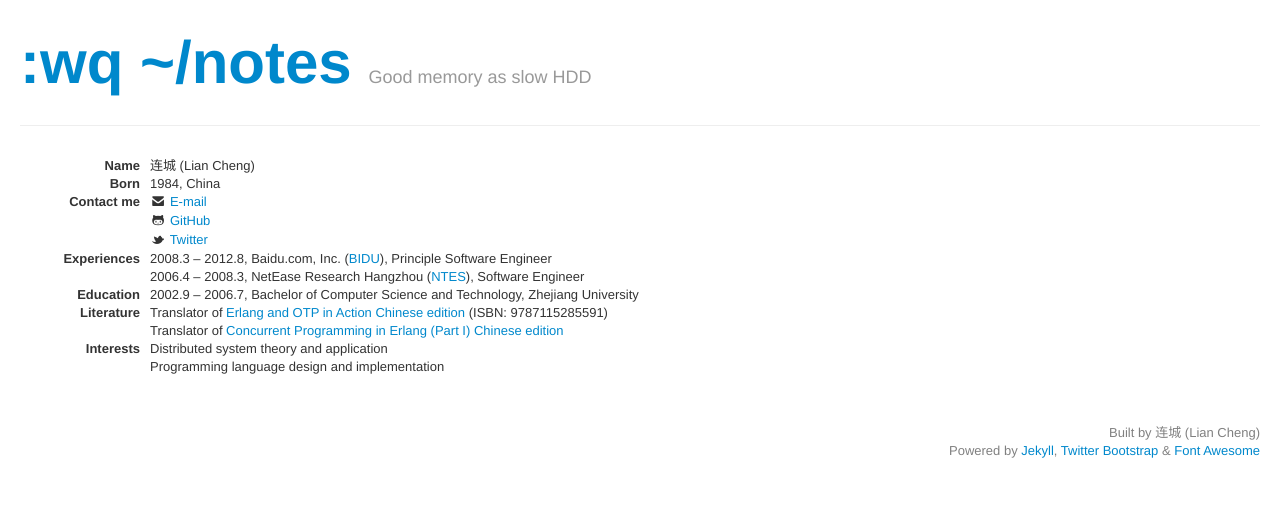
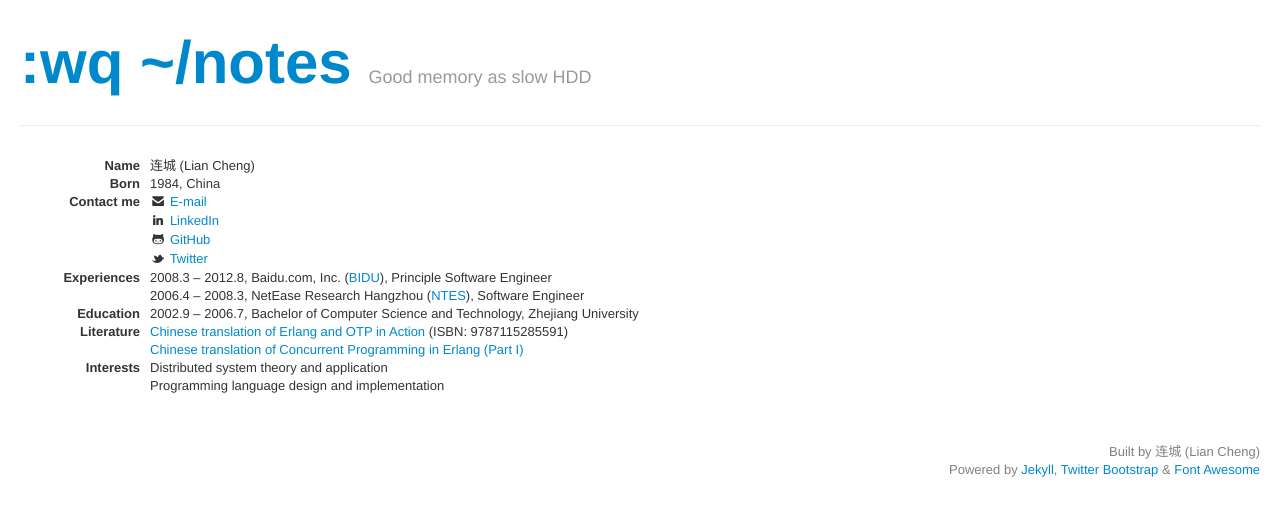
Before and after one commit to liancheng/blog.liancheng.info, a Jekyll site: the page built from about.html, in a window 1280 px wide. Shown: the top 516 px of the page. Built offline with Jekyll 4.4.1, drawn with Linux system fonts in a browser that asks for light colours; Markdown is read by kramdown in place of the engine named in the settings; comment, search, counter and statistics services are not loaded.

Commit message:
Added LinkedIn profile link

```diff
--- a/_config.yml
+++ b/_config.yml
@@ -17,6 +17,7 @@ author:
     email: rhythm.mail@gmail.com
     twitter: liancheng
     github: liancheng
+    linkedin: liancheng
 
 comments:
     provider: disqus
--- a/_includes/sidebar
+++ b/_includes/sidebar
@@ -9,6 +9,7 @@
     <li class="nav-header">Contact Me</li>
     <li><a href="/about.html"><i class="icon-user"></i> About me</a></li>
     <li><a href="mailto:{{ site.author.email }}"><i class="icon-envelope-alt"></i> E-mail</i></a></li>
+    <li><a href="http://cn.linkedin.com/in/{{ site.author.linkedin }}"><i class="icon-linkedin"></i> LinkedIn</a></li>
     <li><a href="http://github.com/{{ site.author.github }}"><i class="icon-github"></i> GitHub</a></li>
     <li><a href="http://twitter.com/{{ site.author.twitter }}"><i class="icon-twitter"></i> Twitter</a></li>
 
--- a/about.html
+++ b/about.html
@@ -16,6 +16,10 @@ title: "About Me"
       <li>
         <i class="icon-envelope-alt"></i>
         <a href="mailto:{{ site.author.email }}">E-mail</a>
+      </li>
+      <li>
+        <i class="icon-linkedin"></i>
+        <a href="http://cn.linkedin.com/in/{{ site.author.linkedin }}">LinkedIn</a>
       </li>
       <li>
         <i class="icon-github"></i>
@@ -42,8 +46,8 @@ title: "About Me"
   <dt>Literature</dt>
   <dd>
     <ul class="unstyled">
-      <li>Translator of <a href="http://product.china-pub.com/3662181">Erlang and OTP in Action Chinese edition</a> (ISBN: 9787115285591)</li>
-      <li>Translator of <a href="http://cpie-cn.googlecode.com/hg/_build/html/index.html">Concurrent Programming in Erlang (Part I) Chinese edition</a></li>
+      <li><a href="http://product.china-pub.com/3662181">Chinese translation of Erlang and OTP in Action</a> (ISBN: 9787115285591)</li>
+      <li><a href="http://cpie-cn.googlecode.com/hg/_build/html/index.html">Chinese translation of Concurrent Programming in Erlang (Part I)</a></li>
     </ul>
   </dd>
 
```
